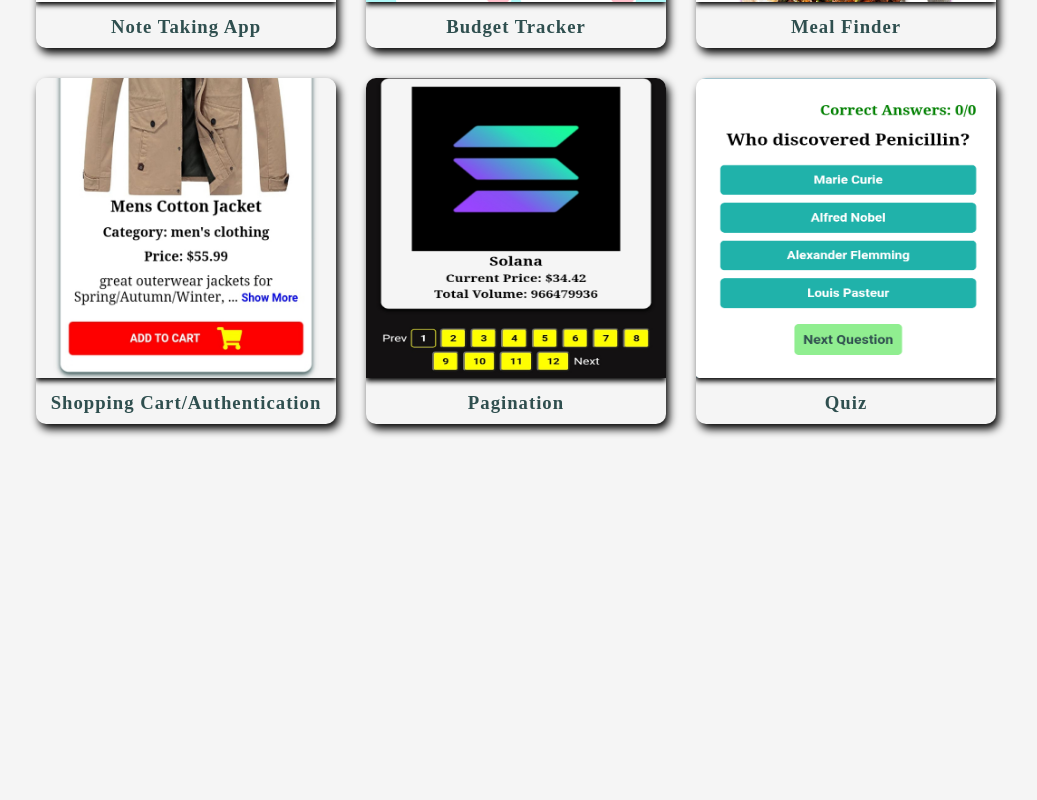
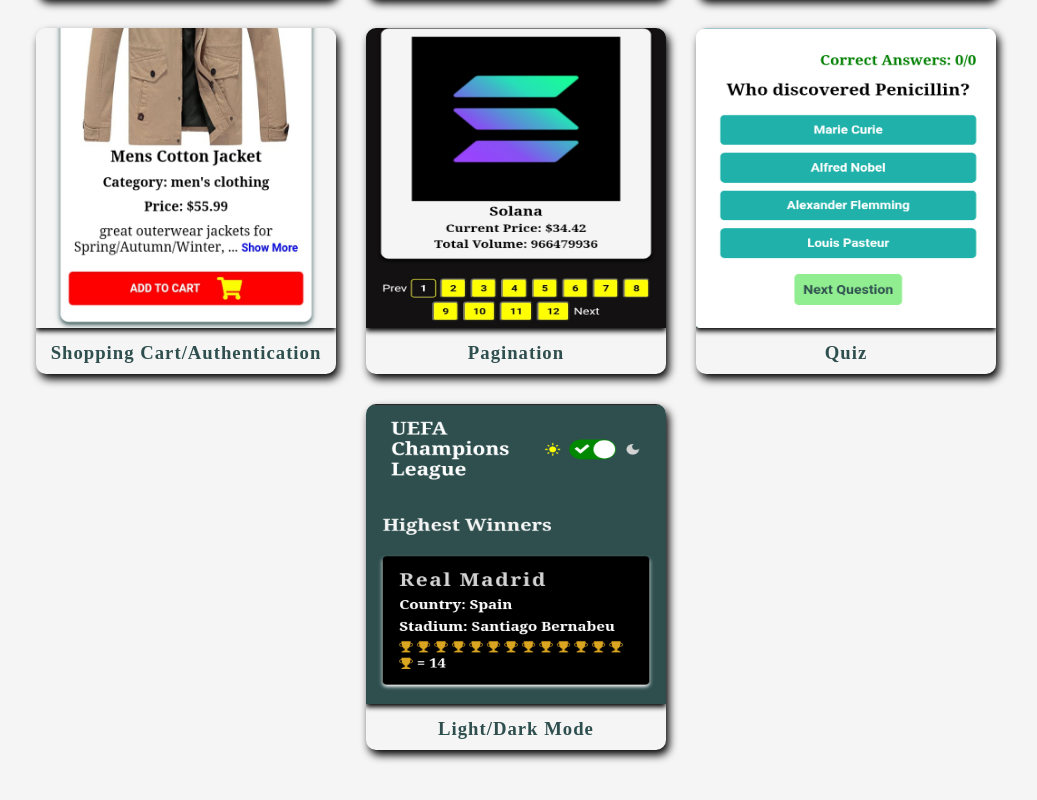
Before and after one commit to GreatnessBarthNathan/PORTFOLIO-PROJECTS, a React (Create React App) app in the folder portfolio/: page /projects in a window 1280 px wide. Shown: the part 473-1273 px from the top of the page, without its empty margins (124-1161 px from the left). Before the commit the page ends 947 px from the top, so only its background shows below. Built offline with nearby package versions, Linux system fonts and the light colour scheme.

Commit message:
added light/dark mode project

```diff
--- a/portfolio/src/Pages/Error.js
+++ b/portfolio/src/Pages/Error.js
@@ -1,9 +1,7 @@
-import React from 'react'
+import React from "react"
 
-function Error () {
-  return (
-    <div>Error</div>
-  )
+function Error() {
+  return <div>Error! Page Not Found</div>
 }
 
 export default Error
--- a/portfolio/src/data.js
+++ b/portfolio/src/data.js
@@ -4,6 +4,7 @@
 import shoppingCart from "./images/shopping-cart.png"
 import pagination from "./images/pagination.png"
 import quiz from "./images/quiz.png"
+import lightDarkMode from "./images/light-dark-mode.png"
 
 export const skills = [
   "Excellent Verbal and Writing Communication Skills, very fluent in English Language.",
@@ -58,4 +59,10 @@
     url: "https://gbn-quiz.netlify.app/",
     img: quiz,
   },
+  {
+    id: 7,
+    name: "Light/Dark Mode",
+    url: "https://gbn-light-dark-mode.netlify.app/",
+    img: lightDarkMode,
+  },
 ]
--- a/portfolio/src/styles/projects.css
+++ b/portfolio/src/styles/projects.css
@@ -4,7 +4,7 @@
   justify-content: center;
   align-items: center;
   width: 80%;
-  margin: 100px auto;
+  margin: 50px auto;
   gap: 30px;
   margin-bottom: 50px;
 }
```
Also changed, not shown: portfolio/src/images/light-dark-mode.png (added).
